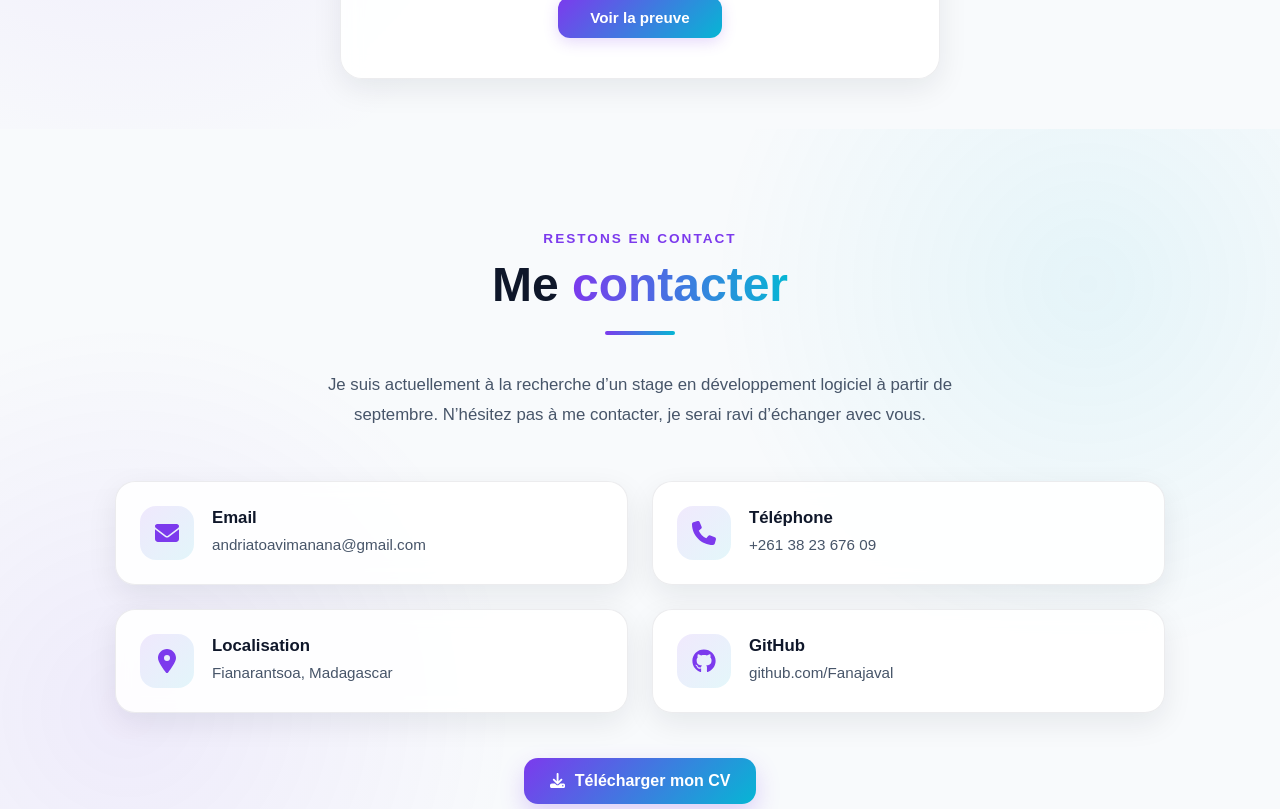
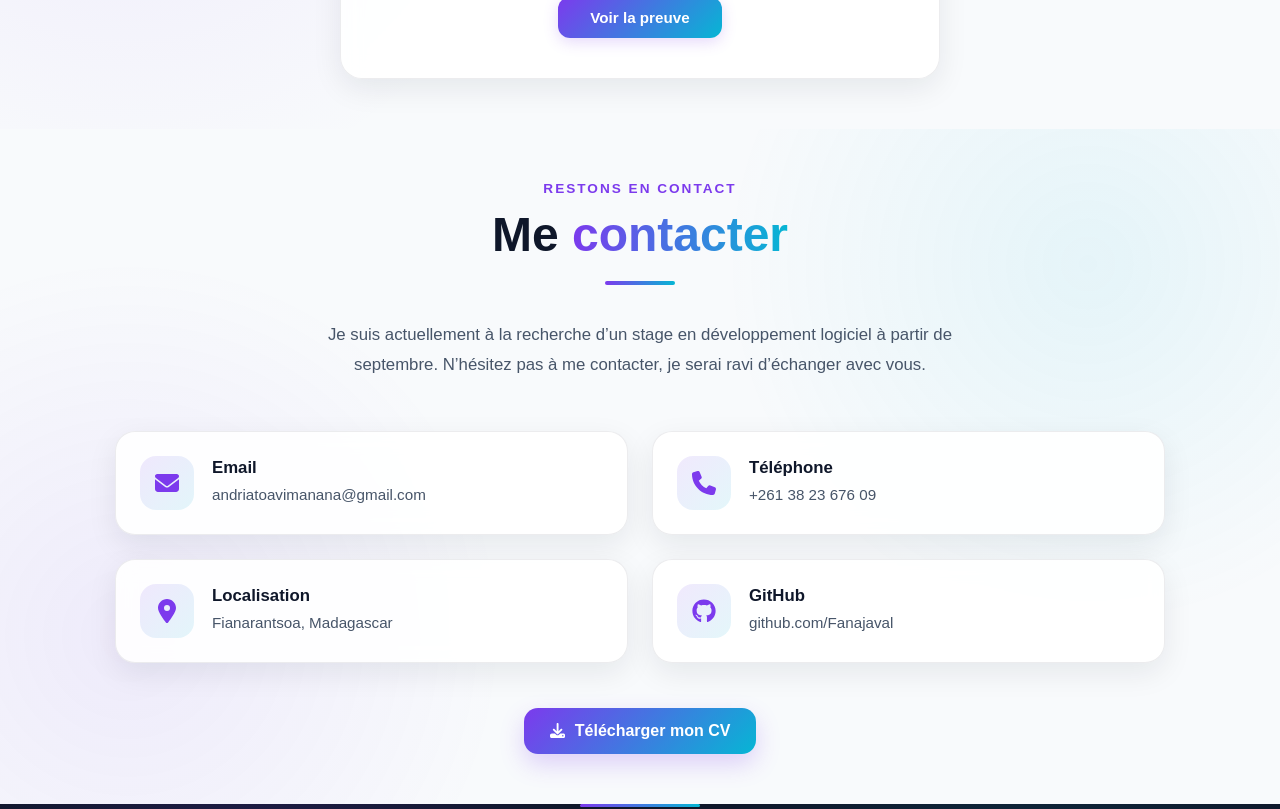
Before and after one commit to Fanajaval/mon-portfolio, a React (Vite) app: page / in a window 1280 px wide. Shown: the part 8800-9609 px from the top of the page. Built offline with nearby package versions, Linux system fonts and the light colour scheme.

Commit message:
modif padding farany

```diff
--- a/src/styles/Contact.css
+++ b/src/styles/Contact.css
@@ -1,7 +1,7 @@
 .contact {
   position: relative;
 
-  padding: 100px 8%;
+  padding: 50px 8%;
 
   background:
     radial-gradient(
```
